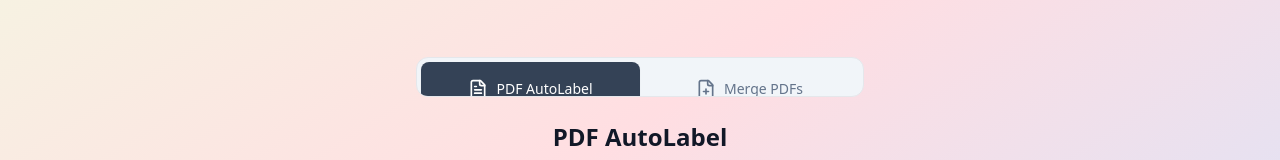
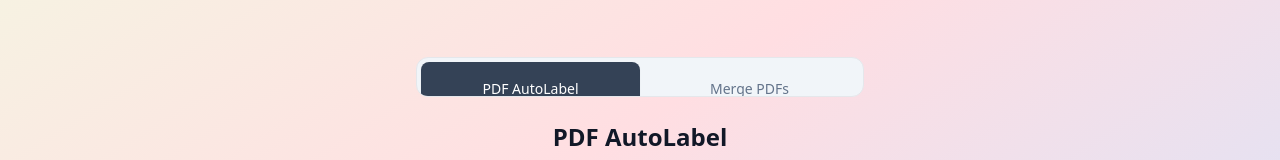
Before and after one commit to wase3m9/ck-invoice-label, a React (Vite) app: page / in a window 1280 px wide. Shown: the part 277-437 px from the top of the page. Built offline with nearby package versions, Linux system fonts and the light colour scheme.

Commit message:
Remove icons from tabs
Removes the icons from the tabs in the login page.

```diff
--- a/src/pages/Login.tsx
+++ b/src/pages/Login.tsx
@@ -5,7 +5,6 @@ import { Input } from '@/components/ui/input';
 import { Button } from '@/components/ui/button';
 import { toast } from 'sonner';
 import { Tabs, TabsList, TabsTrigger, TabsContent } from '@/components/ui/tabs';
-import { FileText, FilePlus } from 'lucide-react';
 
 const Login = () => {
   const [password, setPassword] = useState('');
@@ -53,19 +52,13 @@ const Login = () => {
               value="autolabel"
               className="h-14 data-[state=active]:bg-primary data-[state=active]:text-white transition-all duration-200"
             >
-              <div className="flex items-center justify-center gap-2">
-                <FileText className="h-5 w-5" style={{ transform: 'translateY(-1px)' }} />
-                <span className="font-medium">PDF AutoLabel</span>
-              </div>
+              <span className="font-medium">PDF AutoLabel</span>
             </TabsTrigger>
             <TabsTrigger
               value="merge"
               className="h-14 data-[state=active]:bg-primary data-[state=active]:text-white transition-all duration-200"
             >
-              <div className="flex items-center justify-center gap-2">
-                <FilePlus className="h-5 w-5" style={{ transform: 'translateY(-1px)' }} />
-                <span className="font-medium">Merge PDFs</span>
-              </div>
+              <span className="font-medium">Merge PDFs</span>
             </TabsTrigger>
           </TabsList>
 
```
